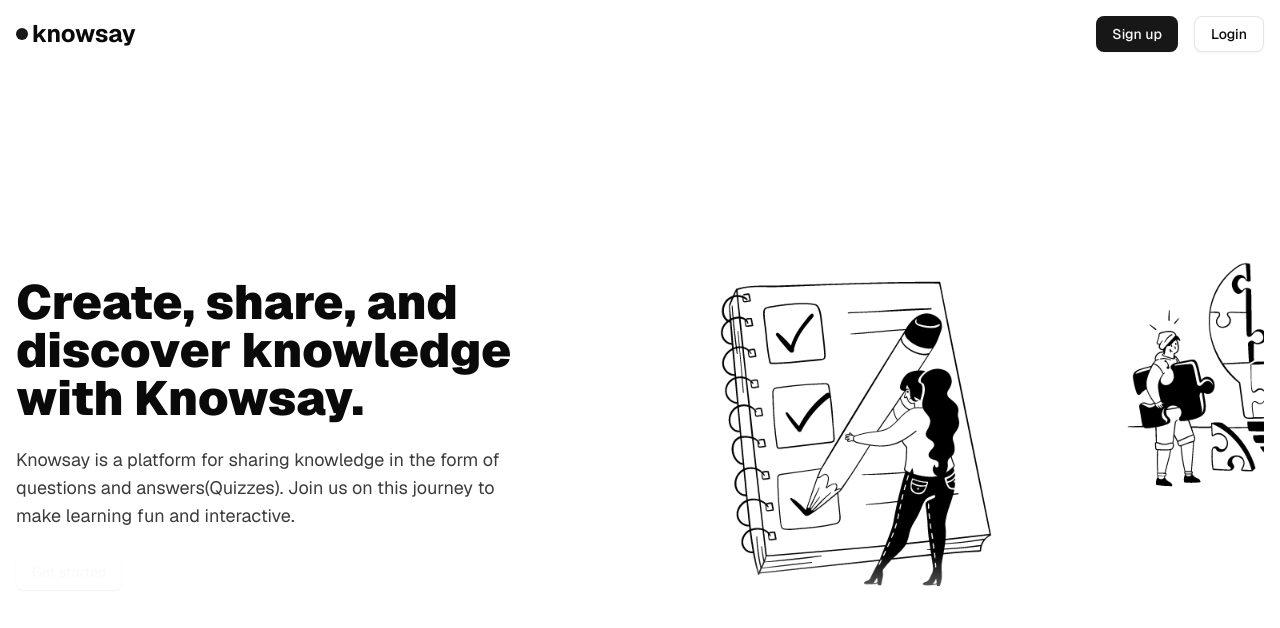
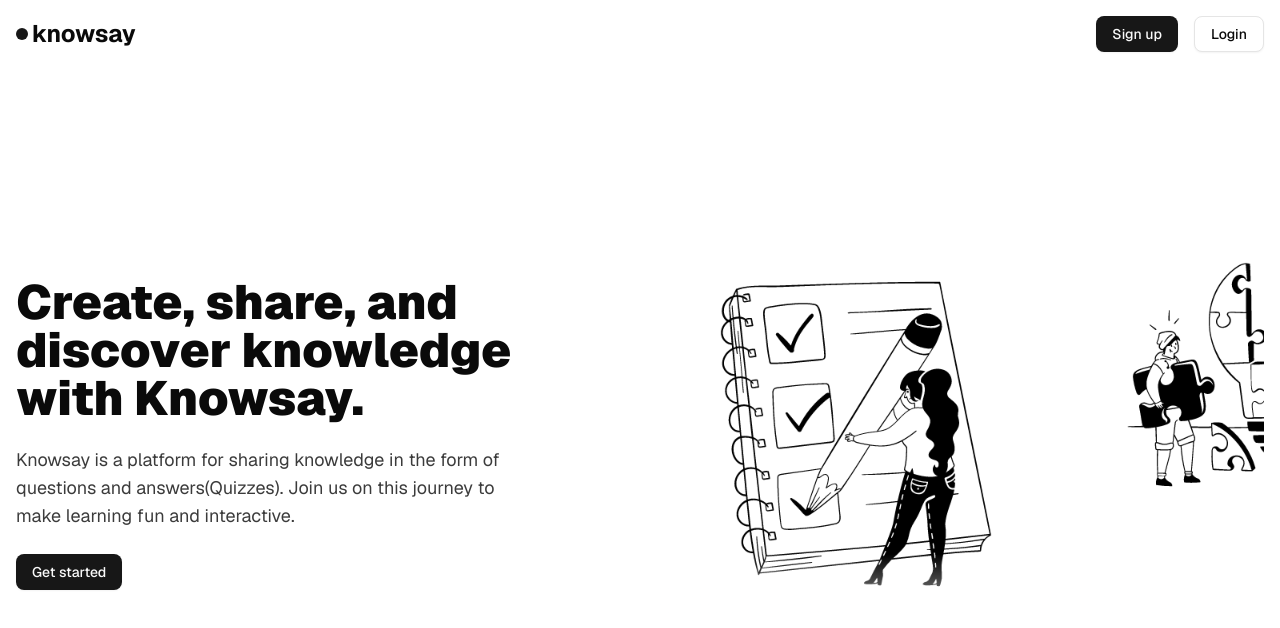
Before and after one commit to ony-boom/knowsay, a Next.js app: page / in a window 1280 px wide. Shown: the top 628 px of the page. Built offline with nearby package versions, Linux system fonts and the light colour scheme; no server answers.

Commit message:
feat: integrate NextTopLoader for improved loading experience and update auth button styling

```diff
--- a/app/layout.tsx
+++ b/app/layout.tsx
@@ -1,5 +1,6 @@
 import { ClerkProvider } from "@clerk/nextjs";
 import type { Metadata } from "next";
+import NextTopLoader from "nextjs-toploader";
 import { Geist, Geist_Mono } from "next/font/google";
 import "./globals.css";
 
@@ -12,7 +13,6 @@
   variable: "--font-geist-mono",
   subsets: ["latin"],
 });
-
 
 export const metadata: Metadata = {
   title: "Knowsay",
@@ -28,8 +28,9 @@
     <ClerkProvider>
       <html lang="en">
         <body
-          className={`${geistSans.variable} ${geistMono.variable} font-sans antialiased overflow-hidden`}
+          className={`${geistSans.variable} ${geistMono.variable} overflow-hidden font-sans antialiased`}
         >
+          <NextTopLoader showSpinner={false} shadow={false} color="#171717FF" />
           <main>{children}</main>
         </body>
       </html>
--- a/components/auth.tsx
+++ b/components/auth.tsx
@@ -6,7 +6,7 @@
 export function AuthButtons() {
   return (
     <div className="flex gap-4">
-      <Button className="bg-ks-black" asChild>
+      <Button asChild>
         <Link href="auth/login">Get started</Link>
       </Button>
     </div>
--- a/package.json
+++ b/package.json
@@ -43,18 +43,19 @@
     "lucide-react": "^0.479.0",
     "motion": "^12.5.0",
     "next": "15.2.2",
+    "nextjs-toploader": "^3.7.15",
     "react": "^19.0.0",
     "react-dom": "^19.0.0",
     "react-hook-form": "^7.54.2",
     "react-icons": "^5.5.0",
+    "shiki": "^1.29.2",
     "sonner": "^2.0.1",
     "swr": "^2.3.3",
     "tailwind-merge": "^3.0.2",
     "tailwindcss-animate": "^1.0.7",
     "use-debounce": "^10.0.4",
     "uuid": "^11.1.0",
-    "zod": "^3.24.2",
-    "shiki":"^1.29.2"
+    "zod": "^3.24.2"
   },
   "devDependencies": {
     "@eslint/eslintrc": "^3",
```
Also changed, not shown: 1 other file (tests, documents, lock files or other folders).
